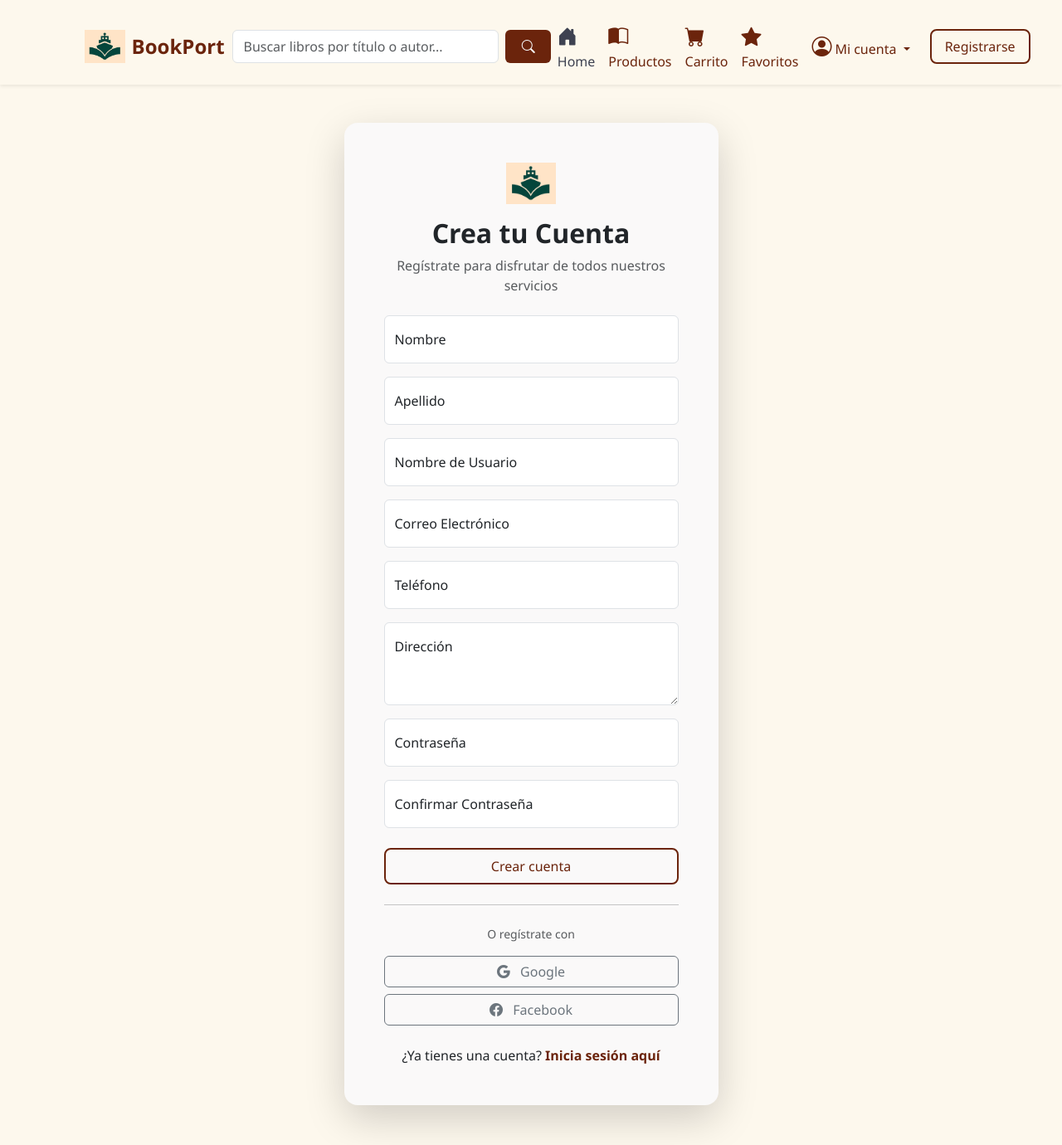
After one commit to HaroldHuanca/IngWebParcial, a PHP site: page /registro.php in a window 1280 px wide. The commit adds this page. Shown: the whole page at 83% size. Run offline with PHP 8.4, Linux system fonts and the light colour scheme.

Commit message:
Creación de registro y conversion de login

```diff
--- a/includes/header.php
+++ b/includes/header.php
@@ -4,22 +4,19 @@
     <meta charset="UTF-8">
     <meta name="viewport" content="width=device-width, initial-scale=1.0">
     <title>BookPort - Tu Librería Online</title>
-
     <link rel="icon" href="img/favicon.ico" type="image/x-icon">
-
     <link rel="stylesheet" href="https://cdnjs.cloudflare.com/ajax/libs/font-awesome/4.7.0/css/font-awesome.min.css">
-
     <link href="https://cdn.jsdelivr.net/npm/bootstrap@5.3.8/dist/css/bootstrap.min.css" rel="stylesheet" integrity="sha384-sRIl4kxILFvY47J16cr9ZwB07vP4J8+LH7qKQnuqkuIAvNWLzeN8tE5YBujZqJLB" crossorigin="anonymous">
-
     <link rel="stylesheet" href="https://cdn.jsdelivr.net/npm/bootstrap-icons@1.11.3/font/bootstrap-icons.css">
-
     <link rel="stylesheet" href="estilos.css">
 </head>
+
+
 <body>
     <header>
         <nav class="navbar navbar-expand-lg bg-fondo-1 shadow-sm fixed-top">
                 <div class="container-fluid EspacioHeader"><!--container fluid para mejorar la responsividad-->
-                <a class="navbar-brand d-flex align-items-center" href="index.html">
+                <a class="navbar-brand d-flex align-items-center" href="index.php">
                     <img src="img/logo.webp" alt="Logo BookPort" class="img-fluid me-2" style="height: 40px;">
                     <span class="fw-bold fs-4">BookPort</span> <!-- negrita y tamaño de fuente -->
                 </a>
@@ -39,7 +36,7 @@
                     <ul class="navbar-nav mb-2 mb-lg-0 align-items-center"> <!-- alineado verticalmente -->
                         <li class="nav-item">
                             <!-- usamos bootstrap Icons para home -->
-                            <a class="nav-link active" aria-current="page" href="index.html" title="Inicio">
+                            <a class="nav-link active" aria-current="page" href="index.php" title="Inicio">
                                 <i class="bi bi-house-door-fill fs-4"></i>Home <!-- icono mas moderno y grande -->
                             </a>
                         </li>
@@ -67,13 +64,13 @@
                             <ul class="dropdown-menu" aria-labelledby="navbarDropdown">
                                 <li><a class="dropdown-item" href="miPerfil.html">Mi perfil</a></li> <!-- enlace a perfil -->
                                 <li><hr class="dropdown-divider"></li>
-                                <li><a class="dropdown-item" href="login.html">Iniciar Sesión</a></li> <!-- enlace a login -->
-                                <li><a class="dropdown-item" href="login.html">Registrarse</a></li> <!-- enlace a registro -->
+                                <li><a class="dropdown-item" href="login.php">Iniciar Sesión</a></li> <!-- enlace a login -->
+                                <li><a class="dropdown-item" href="registro.php">Registrarse</a></li> <!-- enlace a registro -->
                             </ul>
                         </li>
                         <br>
                         <li class="nav-item ms-3">
-                            <a href="login.html" class="featured-btn">Registrarse</a>
+                            <a href="registro.php" class="featured-btn">Registrarse</a>
                         </li>
                     </ul>
                 </div>
--- /dev/null
+++ b/registro.php
@@ -0,0 +1,107 @@
+<?php include 'includes/header.php'; ?>
+
+<main class="d-flex align-items-center py-5" style="margin-top: 20px;">
+    <div class="container">
+        <div class="row justify-content-center">
+            <div class="col-12 col-md-8 col-lg-6 col-xl-5">
+
+                <!-- Tarjeta -->
+                <div class="card shadow-lg rounded-4 border-0" style="background-color: var(--fondo-2);">
+                    <div class="card-body p-4 p-sm-5">
+
+                        <!-- Logo y título -->
+                        <div class="text-center mb-4">
+                            <img src="img/logo.webp" alt="Logo BookPort" class="mb-3" style="height: 50px;">
+                            <h2 class="fw-bold">Crea tu Cuenta</h2>
+                            <p class="text-muted">Regístrate para disfrutar de todos nuestros servicios</p>
+                        </div>
+
+                        <!-- Formulario -->
+                        <form action="procesar_registro.php" method="POST">
+
+                            <!-- Nombre -->
+                            <div class="form-floating mb-3">
+                                <input type="text" name="first_name" class="form-control" id="floatingFirstName" placeholder="Nombre" required>
+                                <label for="floatingFirstName">Nombre</label>
+                            </div>
+
+                            <!-- Apellido -->
+                            <div class="form-floating mb-3">
+                                <input type="text" name="last_name" class="form-control" id="floatingLastName" placeholder="Apellido" required>
+                                <label for="floatingLastName">Apellido</label>
+                            </div>
+
+                            <!-- Nombre de usuario -->
+                            <div class="form-floating mb-3">
+                                <input type="text" name="username" class="form-control" id="floatingUsername" placeholder="Usuario" required>
+                                <label for="floatingUsername">Nombre de Usuario</label>
+                            </div>
+
+                            <!-- Correo -->
+                            <div class="form-floating mb-3">
+                                <input type="email" name="email" class="form-control" id="floatingEmail" placeholder="nombre@ejemplo.com" required>
+                                <label for="floatingEmail">Correo Electrónico</label>
+                            </div>
+
+                            <!-- Teléfono -->
+                            <div class="form-floating mb-3">
+                                <input type="tel" name="phone" class="form-control" id="floatingPhone" placeholder="Número de teléfono">
+                                <label for="floatingPhone">Teléfono</label>
+                            </div>
+
+                            <!-- Dirección -->
+                            <div class="form-floating mb-3">
+                                <textarea class="form-control" name="address" id="floatingAddress" placeholder="Dirección" style="height: 100px;"></textarea>
+                                <label for="floatingAddress">Dirección</label>
+                            </div>
+
+                            <!-- Contraseña -->
+                            <div class="form-floating mb-3">
+                                <input type="password" name="password" class="form-control" id="floatingPassword" placeholder="Contraseña" required>
+                                <label for="floatingPassword">Contraseña</label>
+                            </div>
+
+                            <!-- Confirmar contraseña -->
+                            <div class="form-floating mb-4">
+                                <input type="password" name="confirm_password" class="form-control" id="floatingConfirmPassword" placeholder="Confirmar Contraseña" required>
+                                <label for="floatingConfirmPassword">Confirmar Contraseña</label>
+                            </div>
+
+                            <!-- Botón -->
+                            <div class="d-grid">
+                                <button class="btn featured-btn btn-lg" type="submit">Crear cuenta</button>
+                            </div>
+
+                            <hr class="my-4">
+
+                            <!-- Botones sociales -->
+                            <p class="text-center text-muted small">O regístrate con</p>
+                            <div class="d-grid gap-2">
+                                <button class="btn btn-outline-secondary" type="button">
+                                    <i class="bi bi-google me-2"></i> Google
+                                </button>
+                                <button class="btn btn-outline-secondary" type="button">
+                                    <i class="bi bi-facebook me-2"></i> Facebook
+                                </button>
+                            </div>
+                        </form>
+
+                        <!-- Enlace de login -->
+                        <div class="text-center mt-4">
+                            <p class="mb-0">¿Ya tienes una cuenta?
+                                <a href="login.php" class="fw-bold text-decoration-none" style="color: var(--texto-principal);">
+                                    Inicia sesión aquí
+                                </a>
+                            </p>
+                        </div>
+
+                    </div>
+                </div>
+            </div>
+        </div>
+    </div>
+</main>
+
+<script src="https://cdn.jsdelivr.net/npm/bootstrap@5.3.8/dist/js/bootstrap.bundle.min.js" crossorigin="anonymous"></script>
+</body>
+</html>
```
Also changed, not shown: login.html (deleted, +0 -157 lines), login.php (added, +82 -0 lines).
